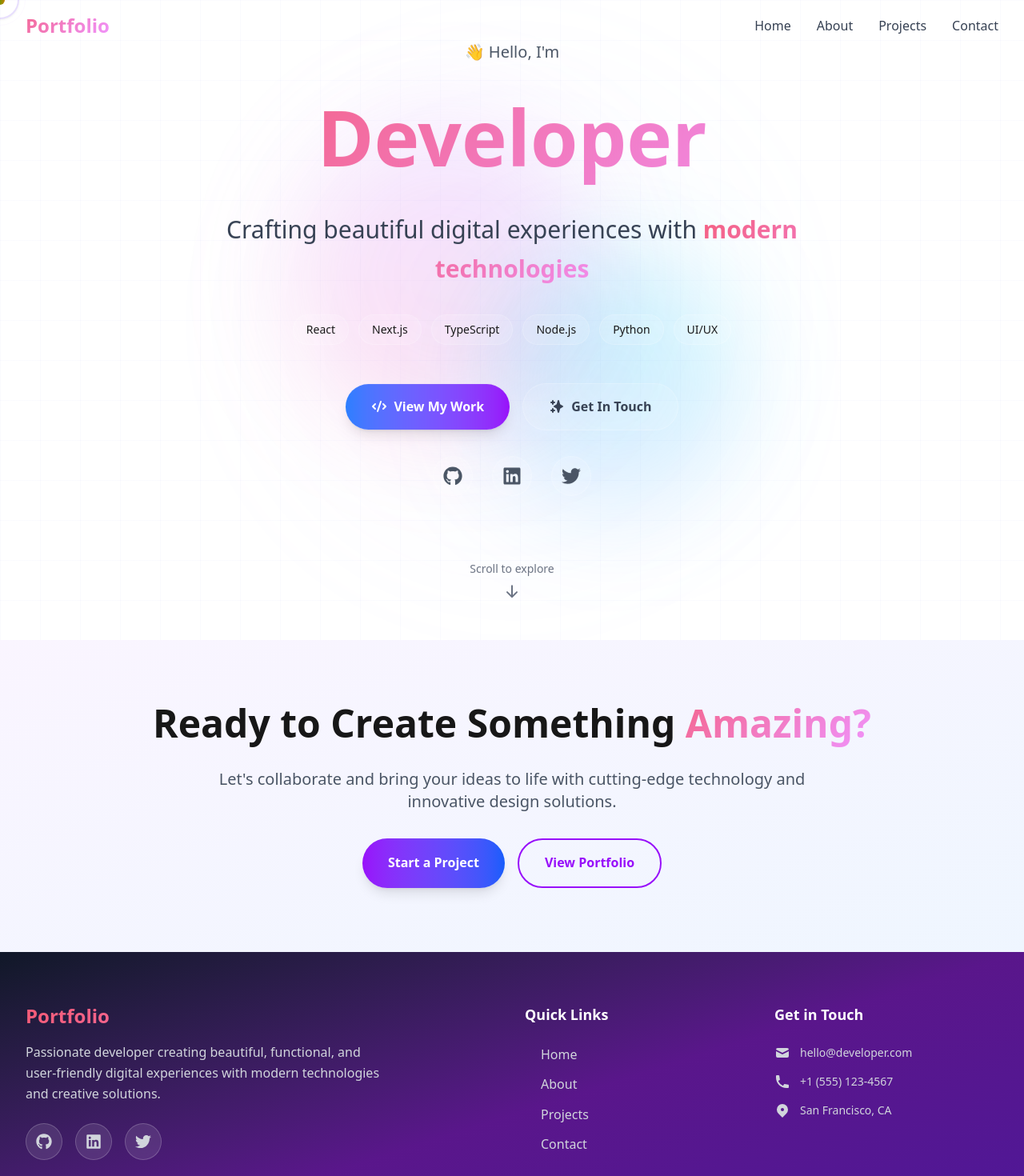
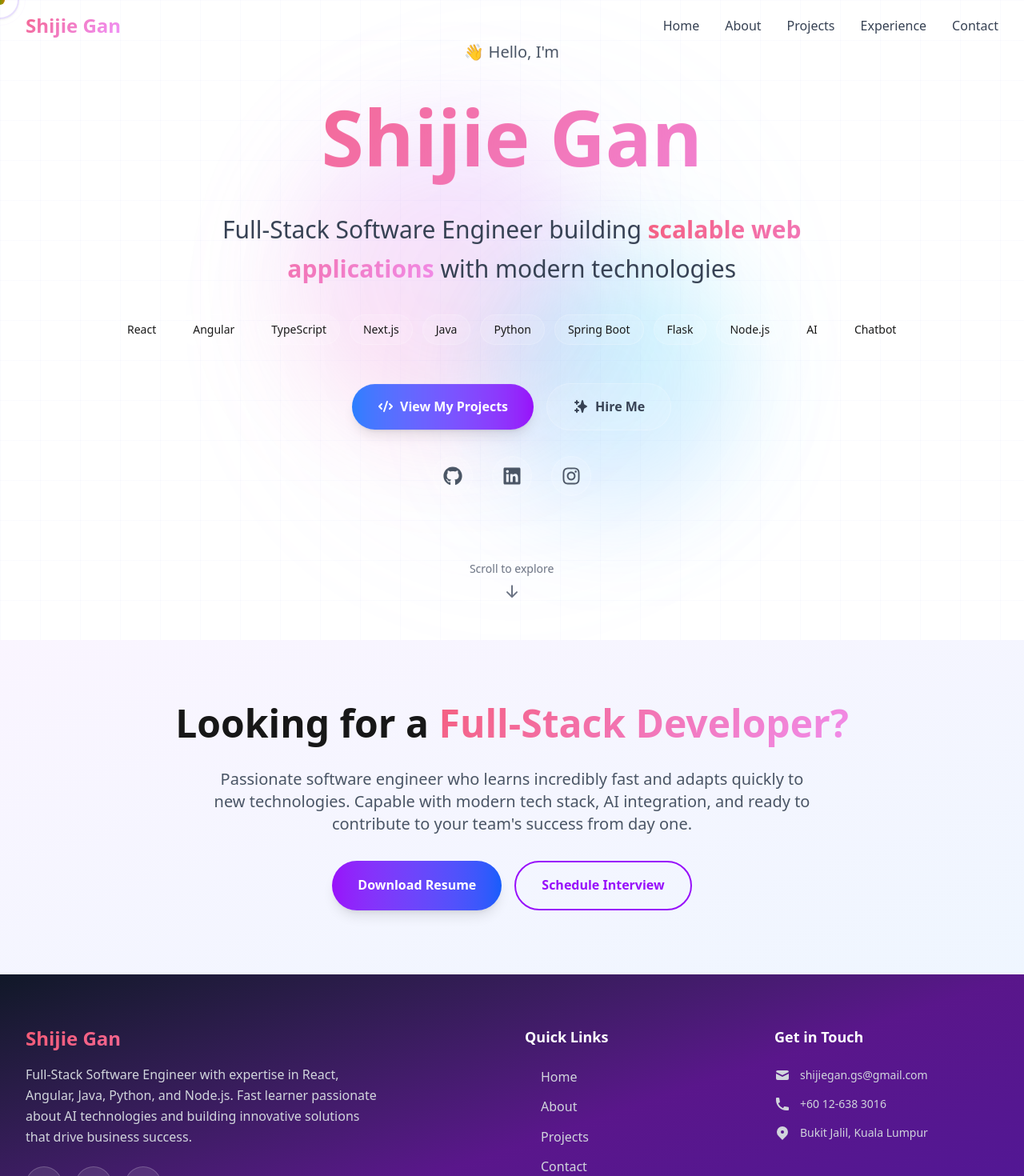
Before and after one commit to sgan0420/portfolio, a Next.js app: page / in a window 1280 px wide. Shown: the top 1470 px of the page at 80% size. Built offline with nearby package versions, Linux system fonts and the light colour scheme.

Commit message:
change context to be more specific to me

```diff
--- a/src/app/page.tsx
+++ b/src/app/page.tsx
@@ -66,8 +66,8 @@ export default function HomePage() {
               viewport={{ once: true }}
               className="text-3xl sm:text-4xl lg:text-5xl font-bold mb-8"
             >
-              Ready to Create Something{" "}
-              <span className="gradient-text">Amazing?</span>
+              Looking for a{" "}
+              <span className="gradient-text">Full-Stack Developer?</span>
             </motion.h2>
 
             <motion.p
@@ -77,8 +77,8 @@ export default function HomePage() {
               viewport={{ once: true }}
               className="text-lg sm:text-xl text-gray-600 dark:text-gray-400 mb-8 max-w-3xl mx-auto"
             >
-              Let's collaborate and bring your ideas to life with cutting-edge
-              technology and innovative design solutions.
+              Passionate software engineer who learns incredibly fast and adapts quickly to new technologies.
+              Capable with modern tech stack, AI integration, and ready to contribute to your team's success from day one.
             </motion.p>
 
             <motion.div
@@ -96,7 +96,7 @@ export default function HomePage() {
                 whileTap={{ scale: 0.95 }}
                 className="px-8 py-4 bg-gradient-to-r from-purple-600 to-blue-600 text-white font-semibold rounded-full shadow-lg hover:shadow-xl transition-all duration-300"
               >
-                Start a Project
+                Download Resume
               </motion.button>
 
               <motion.button
@@ -107,7 +107,7 @@ export default function HomePage() {
                 whileTap={{ scale: 0.95 }}
                 className="px-8 py-4 border-2 border-purple-600 text-purple-600 dark:text-purple-400 font-semibold rounded-full hover:bg-purple-600 hover:text-white transition-all duration-300"
               >
-                View Portfolio
+                Schedule Interview
               </motion.button>
             </motion.div>
           </div>
--- a/src/components/Footer.tsx
+++ b/src/components/Footer.tsx
@@ -1,7 +1,7 @@
 "use client";
 
 import { motion } from "framer-motion";
-import { FaGithub, FaLinkedin, FaTwitter, FaHeart } from "react-icons/fa";
+import { FaGithub, FaLinkedin, FaInstagram, FaHeart } from "react-icons/fa";
 import { HiMail, HiPhone, HiLocationMarker } from "react-icons/hi";
 
 const Footer = () => {
@@ -19,21 +19,21 @@ const Footer = () => {
       color: "hover:text-blue-600",
     },
     {
-      icon: FaTwitter,
+      icon: FaInstagram,
       href: "#",
-      label: "Twitter",
-      color: "hover:text-blue-400",
+      label: "Instagram",
+      color: "hover:text-pink-500",
     },
   ];
 
   const contactInfo = [
     {
       icon: HiMail,
-      text: "hello@developer.com",
-      href: "mailto:hello@developer.com",
+      text: "shijiegan.gs@gmail.com",
+      href: "mailto:shijiegan.gs@gmail.com",
     },
-    { icon: HiPhone, text: "+1 (555) 123-4567", href: "tel:+15551234567" },
-    { icon: HiLocationMarker, text: "San Francisco, CA", href: "#" },
+    { icon: HiPhone, text: "+60 12-638 3016", href: "tel:+60126383016" },
+    { icon: HiLocationMarker, text: "Bukit Jalil, Kuala Lumpur", href: "#" },
   ];
 
   const quickLinks = [
@@ -61,12 +61,11 @@ const Footer = () => {
               className="lg:col-span-2"
             >
               <h3 className="text-2xl font-bold gradient-text mb-4">
-                Portfolio
+                Shijie Gan
               </h3>
               <p className="text-gray-300 mb-6 max-w-md leading-relaxed">
-                Passionate developer creating beautiful, functional, and
-                user-friendly digital experiences with modern technologies and
-                creative solutions.
+                Full-Stack Software Engineer with expertise in React, Angular, Java, Python, and Node.js.
+                Fast learner passionate about AI technologies and building innovative solutions that drive business success.
               </p>
 
               {/* Social Links */}
@@ -193,7 +192,7 @@ const Footer = () => {
             </div>
 
             <div className="text-gray-400 text-sm">
-              © {new Date().getFullYear()} Portfolio. All rights reserved.
+              © {new Date().getFullYear()} Shijie Gan. All rights reserved.
             </div>
           </div>
         </motion.div>
--- a/src/components/Header.tsx
+++ b/src/components/Header.tsx
@@ -22,6 +22,7 @@ const Header = () => {
     { name: "Home", href: "/" },
     { name: "About", href: "/about" },
     { name: "Projects", href: "/projects" },
+    { name: "Experience", href: "/experience" },
     { name: "Contact", href: "/contact" },
   ];
 
@@ -88,7 +89,7 @@ const Header = () => {
             className="relative"
           >
             <Link href="/" className="text-2xl font-bold">
-              <span className="gradient-text">Portfolio</span>
+              <span className="gradient-text">Shijie Gan</span>
             </Link>
           </motion.div>
 
--- a/src/sections/HeroSection.tsx
+++ b/src/sections/HeroSection.tsx
@@ -14,7 +14,7 @@ import {
   HiLightningBolt,
   HiSparkles,
 } from "react-icons/hi";
-import { FaGithub, FaLinkedin, FaTwitter } from "react-icons/fa";
+import { FaGithub, FaLinkedin, FaInstagram } from "react-icons/fa";
 
 const HeroSection = () => {
   const containerRef = useRef<HTMLDivElement>(null);
@@ -55,16 +55,21 @@ const HeroSection = () => {
   const socialLinks = [
     { icon: FaGithub, href: "#", label: "GitHub" },
     { icon: FaLinkedin, href: "#", label: "LinkedIn" },
-    { icon: FaTwitter, href: "#", label: "Twitter" },
+    { icon: FaInstagram, href: "#", label: "Instagram" },
   ];
 
   const skills = [
     "React",
+    "Angular",
+    "TypeScript",
     "Next.js",
-    "TypeScript",
+    "Java",
+    "Python",
+    "Spring Boot",
+    "Flask",
     "Node.js",
-    "Python",
-    "UI/UX",
+    "AI",
+    "Chatbot",
   ];
 
   return (
@@ -151,7 +156,7 @@ const HeroSection = () => {
               whileHover={{ scale: 1.02 }}
               transition={{ type: "spring", stiffness: 400, damping: 10 }}
             >
-              Developer
+              Shijie Gan
             </motion.h1>
           </motion.div>
 
@@ -165,10 +170,11 @@ const HeroSection = () => {
               className="text-xl sm:text-2xl lg:text-3xl text-gray-700 dark:text-gray-300 leading-relaxed"
               whileHover={{ y: -2 }}
             >
-              Crafting beautiful digital experiences with{" "}
+              Full-Stack Software Engineer building{" "}
               <span className="gradient-text font-semibold">
-                modern technologies
-              </span>
+                scalable web applications
+              </span>{" "}
+              with modern technologies
             </motion.p>
           </motion.div>
 
@@ -214,7 +220,7 @@ const HeroSection = () => {
               className="px-8 py-4 bg-gradient-to-r from-blue-500 to-purple-600 text-white font-semibold rounded-full shadow-lg hover:shadow-xl transition-all duration-300 flex items-center gap-2 group"
             >
               <HiCode className="w-5 h-5 group-hover:rotate-12 transition-transform duration-300" />
-              View My Work
+              View My Projects
             </motion.button>
 
             <motion.button
@@ -226,7 +232,7 @@ const HeroSection = () => {
               className="px-8 py-4 border-2 border-gray-300 dark:border-gray-600 text-gray-700 dark:text-gray-300 font-semibold rounded-full hover:border-blue-500 transition-all duration-300 flex items-center gap-2 group glass"
             >
               <HiSparkles className="w-5 h-5 group-hover:text-yellow-400 transition-colors duration-300" />
-              Get In Touch
+              Hire Me
             </motion.button>
           </motion.div>
 
@@ -244,13 +250,22 @@ const HeroSection = () => {
                   href={social.href}
                   initial={{ opacity: 0, y: 20 }}
                   animate={{ opacity: 1, y: 0 }}
-                  transition={{ delay: 1.5 + index * 0.1 }}
+                  transition={{
+                    delay: 1.5 + index * 0.1,
+                    type: "spring",
+                    stiffness: 300,
+                    damping: 20
+                  }}
                   whileHover={{
-                    scale: 1.2,
-                    y: -5,
-                    color: "#667eea",
+                    scale: 1.1,
+                    y: -2,
+                    transition: { duration: 0.2 }
                   }}
-                  className="p-3 rounded-full glass hover:bg-white/20 transition-all duration-300 text-gray-600 dark:text-gray-400"
+                  whileTap={{
+                    scale: 0.9,
+                    transition: { duration: 0.05 }
+                  }}
+                  className="p-3 rounded-full glass hover:bg-white/20 hover:text-blue-500 transition-all duration-150 text-gray-600 dark:text-gray-400 transform will-change-transform cursor-pointer"
                   aria-label={social.label}
                 >
                   <Icon className="w-6 h-6" />
```
